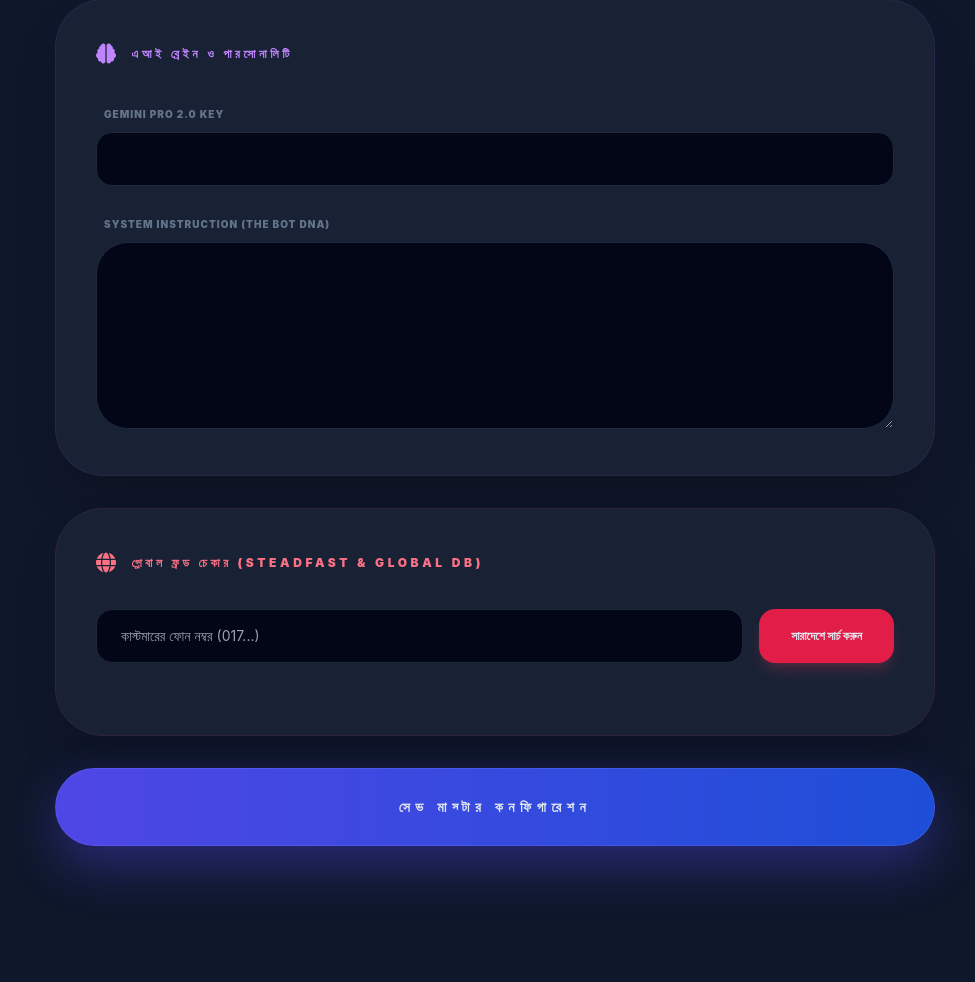
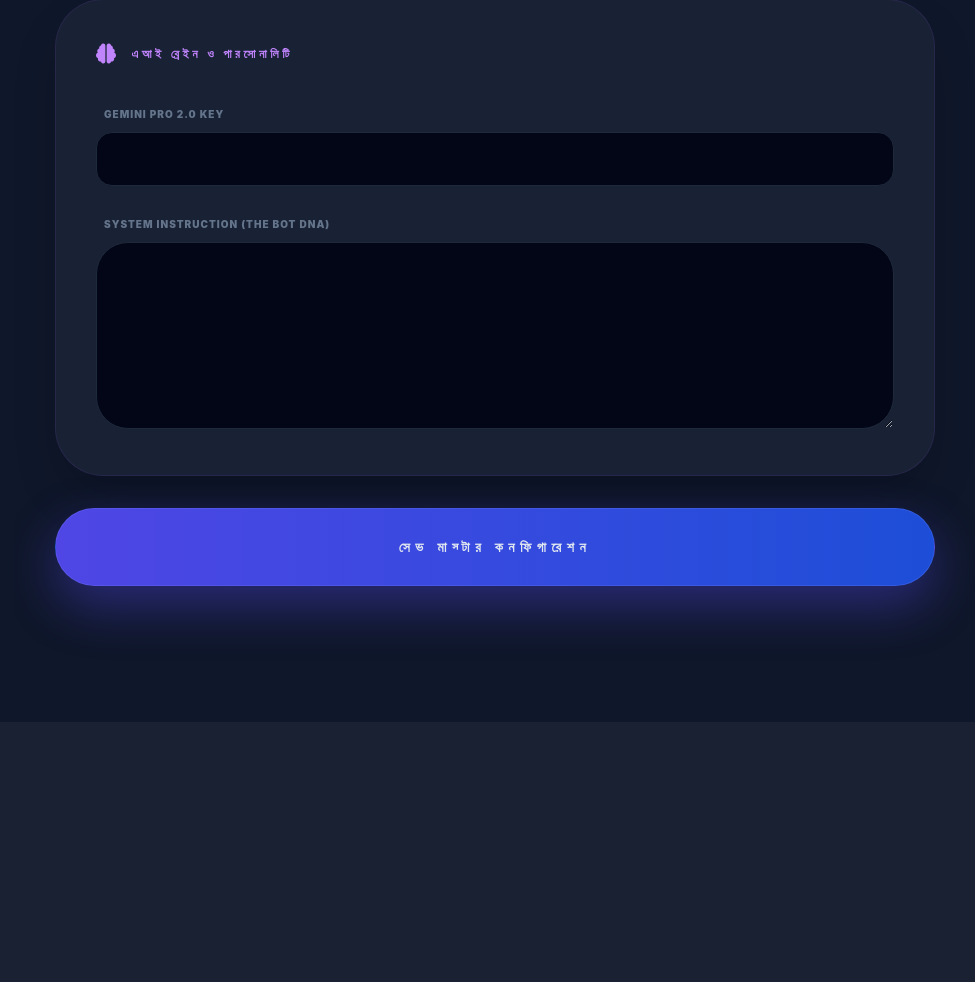
Before and after one commit to printthp/Dhaka-exclusive-sms-bot-wp-msg, a Flask app: template templates/settings.html in a window 1280 px wide. Shown: the part 1498-2480 px from the top of the page, without its empty margins (305-1280 px from the left). After the commit the page ends 2118 px from the top, so only its background shows below. Run offline with Flask 2, Linux system fonts and the light colour scheme; the template is opened without the code that fills it, so the values that code supplies are empty; some libraries are stand-ins or nearby versions.

Commit message:
Update settings.html

```diff
--- a/templates/settings.html
+++ b/templates/settings.html
@@ -128,66 +128,6 @@
             </div>
         </div>
 
-        <!-- ৬. গ্লোবাল ফ্রড ডিটেকশন (সারাদেশের ডেটাবেস থেকে) -->
-        <div class="glass p-10 rounded-[3rem] shadow-2xl border border-rose-500/10">
-            <h3 class="text-rose-400 font-black text-xs uppercase mb-8 tracking-[0.3em] flex items-center gap-3">
-                <i class="fa-solid fa-globe text-xl"></i> গ্লোবাল ফ্রড চেকার (Steadfast & Global DB)
-            </h3>
-
-            <div class="flex flex-col md:flex-row gap-4 mb-8">
-                <input type="text" id="fraudPhone" placeholder="কাস্টমারের ফোন নম্বর (017...)" class="flex-1 bg-[#020617] border border-slate-800 px-6 py-4 rounded-2xl focus:border-rose-500 outline-none transition text-sm">
-                <button type="button" onclick="checkFraud()" class="bg-rose-600 hover:bg-rose-500 px-8 py-4 rounded-2xl font-black text-xs uppercase transition-all shadow-lg shadow-rose-500/20">
-                    সারাদেশে সার্চ করুন
-                </button>
-            </div>
-
-            <!-- রেজাল্ট কার্ড (অটোমেটিক আপডেট হবে) -->
-            <div id="fraudResult" class="hidden p-6 bg-slate-900 border border-slate-800 rounded-3xl animate-pulse">
-                <div class="flex justify-between items-center">
-                    <div>
-                        <p id="res_phone" class="text-white font-black text-lg">017XXXXXXXX</p>
-                        <p id="res_status" class="text-[10px] uppercase font-bold mt-1">Checking Records...</p>
-                    </div>
-                    <div id="res_risk" class="text-3xl font-black text-rose-500">0%</div>
-                </div>
-                <div class="mt-6 grid grid-cols-2 gap-4">
-                    <div class="p-4 bg-black/40 rounded-2xl border border-slate-800">
-                        <p class="text-[9px] text-slate-500 uppercase font-black">সাকসেস রেট</p>
-                        <p id="res_success" class="text-sm font-black text-emerald-400">0%</p>
-                    </div>
-                    <div class="p-4 bg-black/40 rounded-2xl border border-slate-800">
-                        <p class="text-[9px] text-slate-500 uppercase font-black">রিটার্ন পার্সেল</p>
-                        <p id="res_return" class="text-sm font-black text-rose-400">0 বার</p>
-                    </div>
-                </div>
-            </div>
-        </div>
-
-<script>
-async function checkFraud() {
-    const phone = document.getElementById('fraudPhone').value;
-    if(!phone || phone.length < 11) return alert("সঠিক ফোন নম্বর দিন");
-
-    document.getElementById('fraudResult').classList.remove('hidden');
-    document.getElementById('res_status').innerText = "সারাদেশের কুরিয়ার ডেটাবেসে চেক করা হচ্ছে...";
-
-    try {
-        const response = await fetch(`/api/check-fraud?phone=${phone}`);
-        const data = await response.json();
-
-        document.getElementById('fraudResult').classList.remove('animate-pulse');
-        document.getElementById('res_phone').innerText = phone;
-        document.getElementById('res_status').innerText = data.risk > 50 ? "হাই-রিস্ক কাস্টমার!" : "নিরাপদ কাস্টমার";
-        document.getElementById('res_status').className = data.risk > 50 ? "text-[10px] uppercase font-bold mt-1 text-rose-500" : "text-[10px] uppercase font-bold mt-1 text-emerald-500";
-        document.getElementById('res_risk').innerText = data.risk + "%";
-        document.getElementById('res_success').innerText = data.success_rate + "%";
-        document.getElementById('res_return').innerText = data.return_count + " বার";
-    } catch(e) {
-        alert("সার্ভার এরর! আবার চেষ্টা করুন।");
-    }
-}
-</script>
-
         <!-- আল্টিমেট সেভ বাটন -->
         <div class="sticky bottom-6 z-30">
             <button type="submit" class="w-full bg-gradient-to-r from-indigo-600 to-blue-700 hover:from-white hover:to-white hover:text-indigo-600 py-7 rounded-[2.5rem] font-black uppercase text-sm tracking-[0.4em] shadow-[0_20px_50px_rgba(79,70,229,0.4)] transition-all duration-500 transform hover:-translate-y-2 active:scale-95 border border-indigo-400/20">
```
